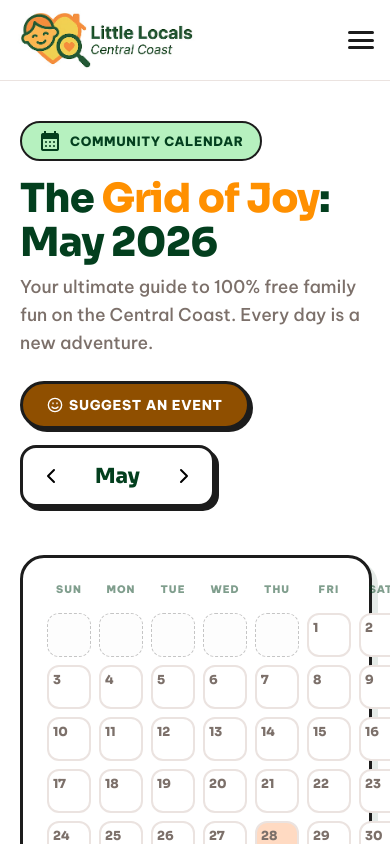
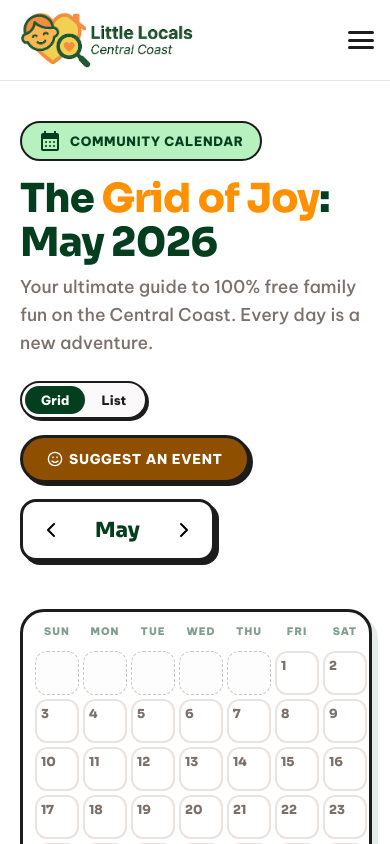
Before and after one commit to brendanreid-droid/little-locals, a React (Vite) app in the folder frontend/: page /calendar in a window 390 px wide. Shown: the top 844 px of the page. Built offline with nearby package versions, Linux system fonts and the light colour scheme; no server answers; the database is empty.

Commit message:
feat: resolve mobile calendar container overflow and introduce grid-list toggle option

```diff
--- a/frontend/src/index.css
+++ b/frontend/src/index.css
@@ -66,6 +66,10 @@
   aspect-ratio: 1 / 1.1;
   padding: 10px;
   min-height: 90px;
+}
+
+.calendar-col {
+  padding: 24px;
 }
 
 .custom-scrollbar::-webkit-scrollbar {
@@ -678,8 +682,11 @@
   .calendar-view {
     padding: 16px;
   }
+  .calendar-col {
+    padding: 12px !important;
+  }
   .calendar-grid {
-    gap: 6px;
+    gap: 4px !important;
   }
   .calendar-grid-item {
     padding: 4px !important;
--- a/frontend/src/pages/EventCalendar.jsx
+++ b/frontend/src/pages/EventCalendar.jsx
@@ -8,6 +8,7 @@
   const [events, setEvents] = useState([]);
   const [loading, setLoading] = useState(true);
   const [currentDate, setCurrentDate] = useState(new Date());
+  const [viewMode, setViewMode] = useState('grid'); // 'grid' or 'list'
   const [selectedDayEvents, setSelectedDayEvents] = useState([]);
   const [selectedDateStr, setSelectedDateStr] = useState('');
 
@@ -210,6 +211,52 @@
         </div>
 
         <div style={{ display: 'flex', alignItems: 'center', gap: '16px', flexWrap: 'wrap' }}>
+
+          {/* Grid/List View Toggle */}
+          <div style={{
+            display: 'inline-flex',
+            backgroundColor: 'var(--bg-cream)',
+            borderRadius: '50px',
+            border: '2.5px solid var(--text-dark)',
+            padding: '3px',
+            boxShadow: '2px 2px 0px 0px var(--text-dark)'
+          }}>
+            <button
+              type="button"
+              onClick={() => setViewMode('grid')}
+              style={{
+                padding: '6px 16px',
+                fontSize: '0.8rem',
+                fontWeight: '800',
+                borderRadius: '50px',
+                border: 'none',
+                cursor: 'pointer',
+                backgroundColor: viewMode === 'grid' ? 'var(--primary)' : 'transparent',
+                color: viewMode === 'grid' ? 'white' : 'var(--text-dark)',
+                transition: 'var(--transition-smooth)'
+              }}
+            >
+              Grid
+            </button>
+            <button
+              type="button"
+              onClick={() => setViewMode('list')}
+              style={{
+                padding: '6px 16px',
+                fontSize: '0.8rem',
+                fontWeight: '800',
+                borderRadius: '50px',
+                border: 'none',
+                cursor: 'pointer',
+                backgroundColor: viewMode === 'list' ? 'var(--primary)' : 'transparent',
+                color: viewMode === 'list' ? 'white' : 'var(--text-dark)',
+                transition: 'var(--transition-smooth)'
+              }}
+            >
+              List
+            </button>
+          </div>
+
           <button
             onClick={() => setShowSuggestModal(true)}
             style={{
@@ -316,18 +363,18 @@
           className="calendar-main-grid"
         >
 
-          {/* Column 1: Calendar Grid (8 columns span on lg) */}
+          {/* Column 1: Calendar Grid / List View (8 columns span on lg) */}
           <div
             className="calendar-col sticker-shadow"
             style={{
               gridColumn: 'span 8 / span 8',
               backgroundColor: 'var(--bg-white)',
               borderRadius: '24px',
-              border: '3px solid var(--text-dark)',
-              padding: '24px'
+              border: '3px solid var(--text-dark)'
             }}
           >
-            <div className="calendar-grid" style={{ display: 'grid', gridTemplateColumns: 'repeat(7, 1fr)', gap: '8px' }}>
+            {viewMode === 'grid' ? (
+              <div className="calendar-grid" style={{ display: 'grid', gridTemplateColumns: 'repeat(7, 1fr)', gap: 'var(--calendar-gap, 8px)' }}>
                 {weekdays.map(day => (
                   <div
                     key={day}
@@ -337,10 +384,7 @@
                       fontWeight: '900',
                       color: 'var(--primary)',
                       opacity: 0.5,
-                    fontSize: '0.75rem',
-                    textTransform: 'uppercase',
-                    letterSpacing: '0.1em',
-                    paddingBottom: '12px'
+                      textTransform: 'uppercase'
                     }}
                   >
                     {day}
@@ -415,7 +459,7 @@
                           color: hasEvents ? 'var(--text-dark)' : 'var(--text-muted)'
                         }}>{day.dayNumber}</span>
                         {hasEvents && (
-                        <div style={{ width: '8px', height: '8px', borderRadius: '50%', backgroundColor: 'var(--secondary)' }} />
+                          <div className="calendar-dot-marker" style={{ width: '8px', height: '8px', borderRadius: '50%', backgroundColor: 'var(--secondary)' }} />
                         )}
                       </div>
 
@@ -451,6 +495,158 @@
                   );
                 })}
               </div>
+            ) : (
+              /* Gorgeous Chronological List View */
+              <div style={{ display: 'flex', flexDirection: 'column', gap: '20px' }}>
+                {currentMonthEvents.length === 0 ? (
+                  <div style={{ textAlign: 'center', padding: '48px 24px' }}>
+                    <Smile size={36} style={{ color: 'var(--text-muted)', marginBottom: '12px' }} />
+                    <p style={{ fontWeight: '800', color: 'var(--text-dark)', fontSize: '1.05rem', margin: 0 }}>No activities scheduled</p>
+                    <p style={{ color: 'var(--text-muted)', fontSize: '0.85rem', marginTop: '4px' }}>There are no events listed for {monthName} yet.</p>
+                  </div>
+                ) : (
+                  currentMonthEvents.map((event, idx) => {
+                    const eventDate = new Date(event.date || '');
+                    const isDateValid = !isNaN(eventDate.getTime());
+                    const dayName = isDateValid ? eventDate.toLocaleDateString('en-AU', { weekday: 'long' }) : 'Flexible';
+
+                    let badgeCol = 'var(--primary)';
+                    let textCol = 'var(--primary)';
+                    const cat = event.category?.toLowerCase() || '';
+                    if (cat.includes('playground')) {
+                      badgeCol = 'var(--secondary-soft)';
+                      textCol = 'var(--secondary)';
+                    } else if (cat.includes('library')) {
+                      badgeCol = 'var(--primary-soft)';
+                      textCol = 'var(--primary)';
+                    } else {
+                      badgeCol = 'var(--yellow-soft)';
+                      textCol = 'var(--secondary)';
+                    }
+
+                    const rotateDegs = idx % 2 === 0 ? '-0.5deg' : '0.5deg';
+
+                    return (
+                      <div
+                        key={event.id}
+                        className="tilted-card sticker-shadow"
+                        style={{
+                          transform: `rotate(${rotateDegs})`,
+                          border: '3px solid var(--text-dark)',
+                          borderRadius: '24px',
+                          padding: '24px',
+                          backgroundColor: 'var(--bg-white)',
+                          display: 'flex',
+                          flexDirection: 'row',
+                          gap: '24px',
+                          alignItems: 'center',
+                          flexWrap: 'wrap',
+                          textAlign: 'left'
+                        }}
+                      >
+                        {/* Left Date Block */}
+                        <div style={{
+                          display: 'flex',
+                          flexDirection: 'column',
+                          alignItems: 'center',
+                          justifyContent: 'center',
+                          width: '74px',
+                          height: '74px',
+                          borderRadius: '16px',
+                          backgroundColor: badgeCol,
+                          color: 'var(--text-dark)',
+                          border: '2.5px solid var(--text-dark)',
+                          flexShrink: 0
+                        }}>
+                          <span style={{ fontSize: '0.7rem', fontWeight: '900', textTransform: 'uppercase', lineHeight: 1 }}>{dayName.slice(0, 3)}</span>
+                          <span style={{ fontSize: '1.5rem', fontWeight: '900', lineHeight: 1, marginTop: '4px' }}>{eventDate.getDate()}</span>
+                        </div>
+
+                        {/* Center content block */}
+                        <div style={{ flex: '1 1 280px' }}>
+                          <div style={{ display: 'flex', gap: '8px', alignItems: 'center', flexWrap: 'wrap' }}>
+                            <span style={{
+                              fontSize: '9px',
+                              fontWeight: '900',
+                              textTransform: 'uppercase',
+                              letterSpacing: '0.05em',
+                              color: textCol,
+                              backgroundColor: badgeCol,
+                              padding: '2px 8px',
+                              borderRadius: '4px',
+                              border: '1.5px solid var(--text-dark)'
+                            }}>
+                              {event.category || 'General'}
+                            </span>
+                            <span style={{
+                              fontSize: '9px',
+                              fontWeight: '900',
+                              textTransform: 'uppercase',
+                              letterSpacing: '0.05em',
+                              color: 'white',
+                              backgroundColor: 'var(--primary)',
+                              padding: '2px 8px',
+                              borderRadius: '4px',
+                              border: '1.5px solid var(--text-dark)'
+                            }}>
+                              {event.age_group || 'All Ages'}
+                            </span>
+                          </div>
+
+                          <h3 style={{
+                            fontWeight: '900',
+                            fontSize: '1.25rem',
+                            color: 'var(--text-dark)',
+                            margin: '8px 0 4px 0',
+                            fontFamily: 'var(--font-display)'
+                          }}>
+                            {event.title}
+                          </h3>
+
+                          <p style={{ fontSize: '0.82rem', color: 'var(--text-muted)', display: 'flex', gap: '12px', flexWrap: 'wrap', margin: '4px 0 12px 0', fontWeight: '600' }}>
+                            <span style={{ display: 'flex', alignItems: 'center', gap: '4px' }}>
+                              <Clock size={13} /> {event.time || 'Flexible'}
+                            </span>
+                            <span style={{ display: 'flex', alignItems: 'center', gap: '4px' }}>
+                              <MapPin size={13} /> {event.location?.split(',')[0]}
+                            </span>
+                          </p>
+
+                          <p style={{ fontSize: '0.92rem', color: 'var(--text-dark)', lineHeight: '1.5', margin: 0, opacity: 0.9 }}>
+                            {event.description}
+                          </p>
+                        </div>
+
+                        {/* Right Action Link */}
+                        <div style={{ flexShrink: 0 }}>
+                          <Link
+                            to={`/events/${event.id}`}
+                            style={{
+                              backgroundColor: 'var(--primary)',
+                              color: 'white',
+                              padding: '10px 20px',
+                              fontSize: '0.8rem',
+                              fontWeight: '800',
+                              borderRadius: '50px',
+                              border: '2.5px solid var(--text-dark)',
+                              boxShadow: '3px 3px 0px 0px var(--text-dark)',
+                              display: 'inline-flex',
+                              alignItems: 'center',
+                              gap: '6px',
+                              textTransform: 'uppercase',
+                              letterSpacing: '0.05em'
+                            }}
+                            className="btn"
+                          >
+                            Details <ArrowRight size={13} />
+                          </Link>
+                        </div>
+                      </div>
+                    );
+                  })
+                )}
+              </div>
+            )}
           </div>
 
           {/* Column 2: Sidebar (4 columns span on lg) */}
```
Lines whose indentation alone changed are shown as unchanged.
